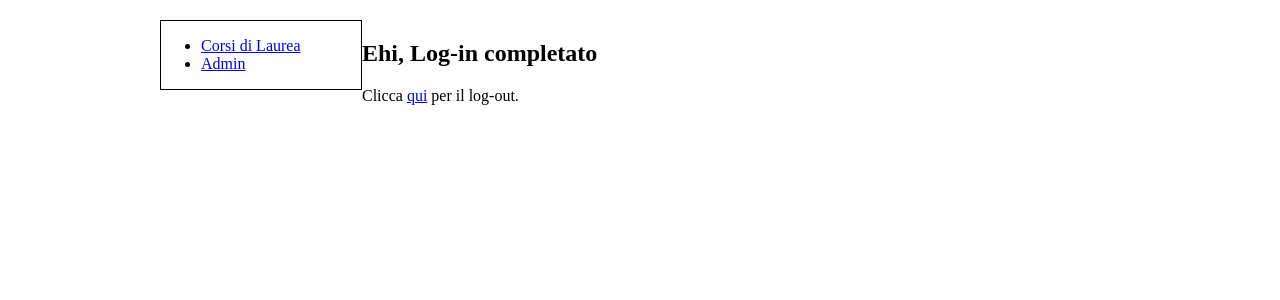
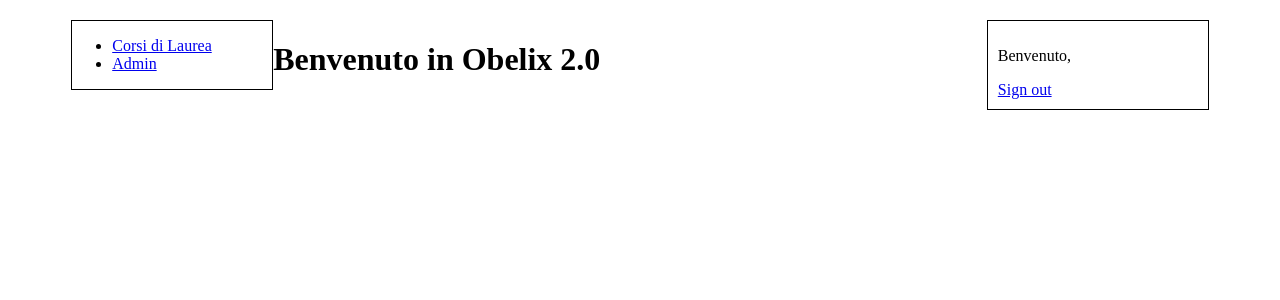
Before and after one commit to Euly/django, a Django app: page /accounts/loggedin/ in a window 1280 px wide. Shown: the top 300 px of the page. Run offline with Django 3.2, Linux system fonts and the light colour scheme; parts of the project's set-up code (start-up, migrations or seed data) failed here and were passed over.

Commit message:
Aggiunta home, sidebar-right e modificato loggedin.html .

```diff
--- a/obelix/obelix/urls.py
+++ b/obelix/obelix/urls.py
@@ -1,9 +1,13 @@
 
 from django.conf.urls import patterns, include, url
+from django.core.urlresolvers import reverse
+from django.views.generic import RedirectView
 from django.contrib import admin
 admin.autodiscover()
 
 urlpatterns = patterns('',
+	url(r'^$', RedirectView.as_view(url='home/')),
+	url(r'^home/$', 'obelix.views.home'),
 	url(r'^cdl/', include('dispense.urls')),
 	url(r'^admin/', include(admin.site.urls)),
 	url(r'^accounts/login/$',  'obelix.views.login'),
--- a/obelix/obelix/views.py
+++ b/obelix/obelix/views.py
@@ -14,6 +14,8 @@
 from django.contrib.auth.models import User
 from django.contrib.auth.decorators import login_required
 
+def home(request):
+	return render_to_response('home.html')
 
 def login(request):
 	d = {}
--- a/obelix/templates/base.html
+++ b/obelix/templates/base.html
@@ -11,7 +11,7 @@
 		}
 
 		#page {
-			width: 960px ;
+			width: 90% ;
 			text-align: left ;
 			margin: 10px auto 20px auto;
 			background-color: #0c0c0c ;
@@ -27,6 +27,13 @@
 			float: left ;
 			width: 600px ;
 			border: 1px solid #f00
+			padding-left: 10px ;
+		}
+
+		#sidebar-right {
+			float: right ;
+			width: 200px ;
+			border: 1px solid #000 ;
 			padding: 10px ;
 		}
 	</style>
@@ -44,9 +51,21 @@
 		{% endblock %}
 	</div>
 
+	<div id="sidebar-right">
+		{% block sidebar-right %}
+			<a href="/accounts/register/">Registrati</a>
+			<br>
+			<a href="/accounts/login/">Sign in</a>
+			<br>
+			<a href="/accounts/logout/">Sign out</a>
+		{% endblock %}
+	</div>
+
 	<div id="content">
 		{% block content %}{% endblock %}
 	</div>
+
+
 
 	</div>
 
--- /dev/null
+++ b/obelix/templates/home.html
@@ -0,0 +1,11 @@
+{% extends "base.html" %}
+
+{% block content %}
+	<h1>Benvenuto in Obelix 2.0</h1>
+{% endblock %}
+
+{% block sidebar-right %}
+	<a href="/accounts/register/">Registrati</a>
+	<br>
+	<a href="/accounts/login/">Sign in</a>
+{% endblock %}
--- a/obelix/templates/loggedin.html
+++ b/obelix/templates/loggedin.html
@@ -1,8 +1,8 @@
-{% extends "base.html" %}
+{% extends "home.html" %}
 
-{% block content %}
+{% block sidebar-right %}
 
-  <h2>Ehi, {{full_name}} Log-in completato</h2>
-  <p>Clicca <a href="/accounts/logout/">qui</a> per il log-out.</p>
+	<p>Benvenuto, <b>{{full_name}}</b></p>
+	<a href="/accounts/logout/">Sign out</a>
 
 {% endblock %}
```
Also changed, not shown: obelix/static/assets/uploaded_files/1429256079_44_donald.jpg (added), 4 other files.
